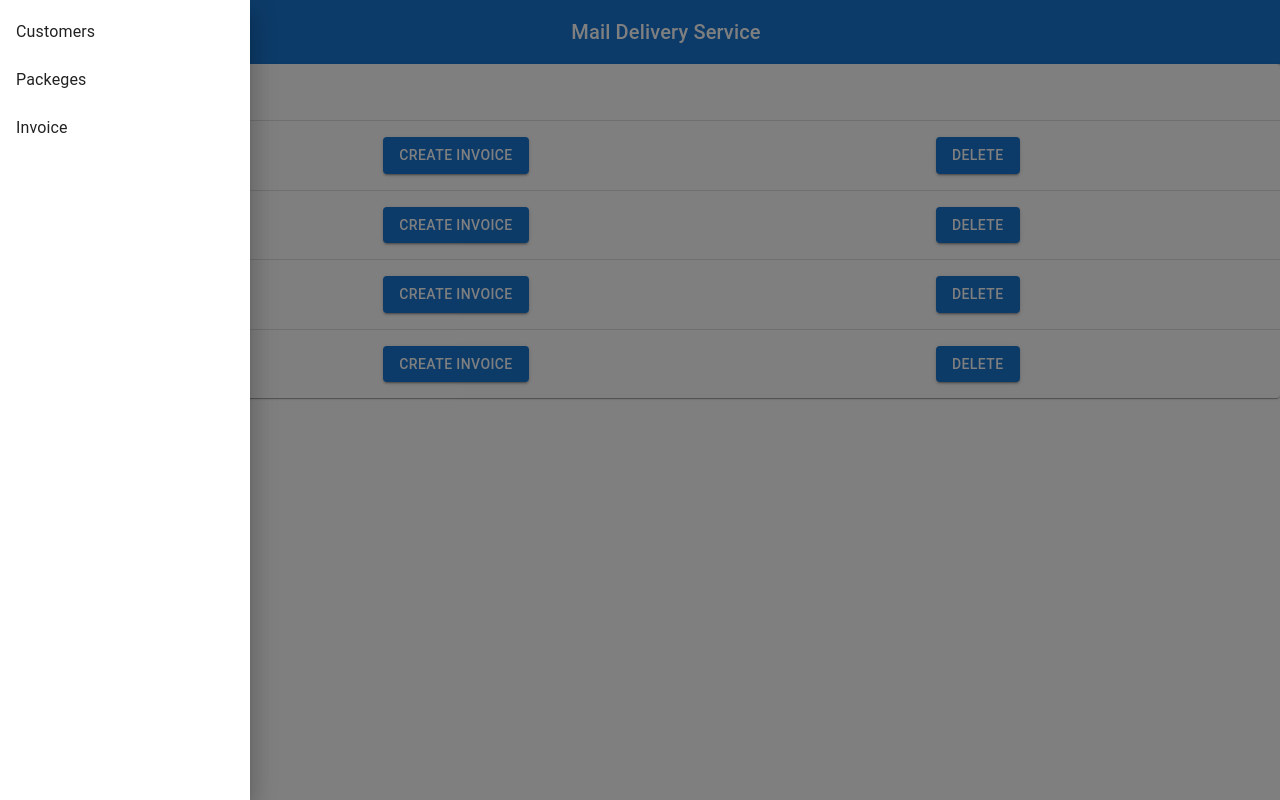
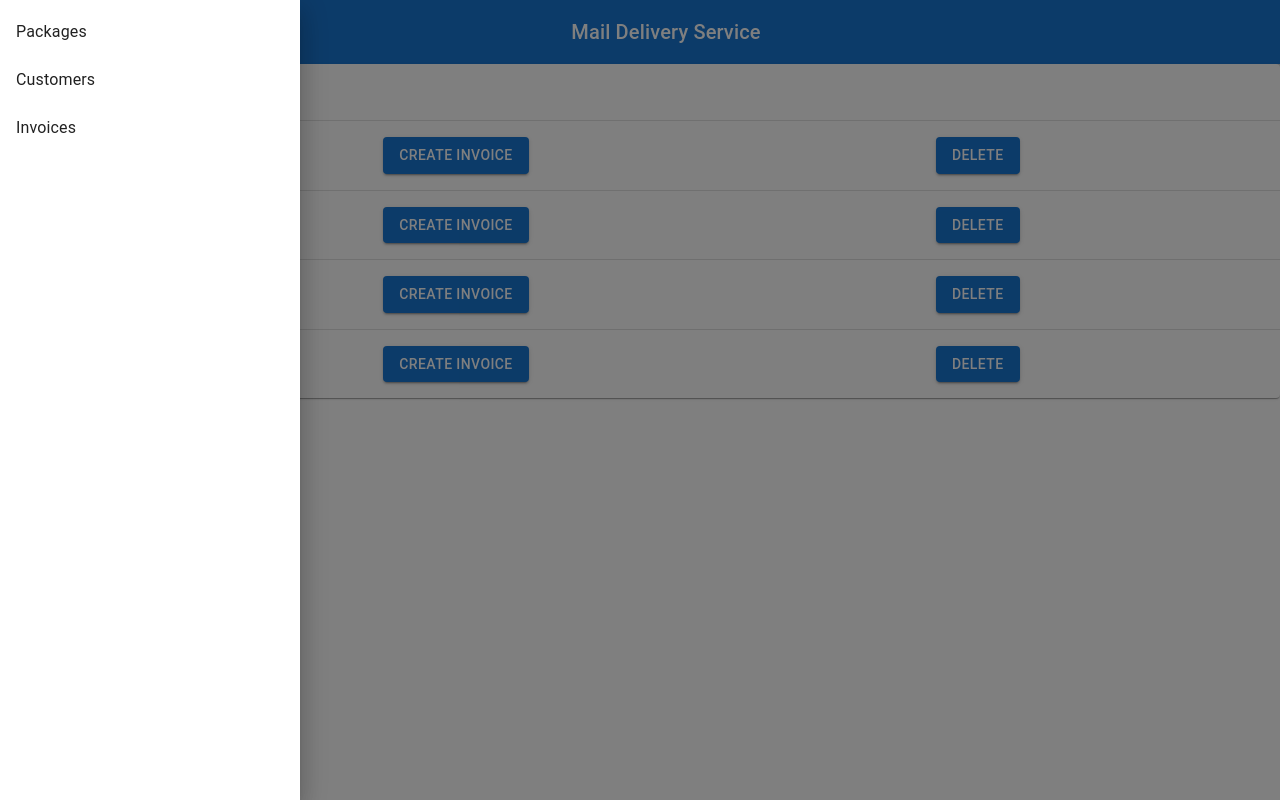
Before and after one commit to smalljiaot/simple, a React (Create React App) app: page / in a window 1280 px wide. Both pictures are taken after a click on the button "menu". Built offline with nearby package versions, Linux system fonts and the light colour scheme.

Commit message:
fix: header drawer

```diff
--- a/src/component/Header/Header.js
+++ b/src/component/Header/Header.js
@@ -5,7 +5,7 @@ import Toolbar from '@mui/material/Toolbar';
 import Typography from '@mui/material/Typography';
 import IconButton from '@mui/material/IconButton';
 import MenuIcon from '@mui/icons-material/Menu';
-import { List, ListItem, ListItemText, SwipeableDrawer } from '@mui/material';
+import { Drawer, List, ListItem, ListItemText, SwipeableDrawer } from '@mui/material';
 import { Link } from 'react-router-dom';
 
 
@@ -16,55 +16,9 @@ function Header() {
 
   const toggleDrawer = (open) => () => setState(open)
 
-  const list = (anchor) => (
-    <Box
-      sx={{ width: anchor === 'top' || anchor === 'bottom' ? 'auto' : 250 }}
-      onClick={toggleDrawer(false)}
-      onKeyDown={toggleDrawer(false)}
-    >
-      <List>
-        {['Customers', 'Packeges', 'Invoice',].map((text, index) => (
-          <Link key={text+index} style={{ textDecoration: "none", color: 'inherit' }} to={`${text !== "Customers" ? `/${text}` : "/"}`}>
-            <ListItem button key={text}>
-              <ListItemText align="left">{text}</ListItemText>
-            </ListItem>
-          </Link>
-        ))}
-      </List>
-    </Box>
-  );
 
   return (
-  //   <Drawer
-  //   anchor={"left"}
-  //   open={false}
-  //   onClose={() => { }}
-
-  // >
-  //   <List style={{ width: "300px" }}>
-  //     <ListItem button>
-  //       <ListItemText primary={"Packages"} />
-  //     </ListItem>
-  //     <ListItem button>
-  //       <ListItemText primary={"Customers"} />
-  //     </ListItem>
-  //     <ListItem button>
-  //       <ListItemText primary={"Invoices"} />
-  //     </ListItem>
-  //   </List>
-  // </Drawer>
-
     <div>
-      <>
-        <SwipeableDrawer
-          open={state}
-          onClose={toggleDrawer(false)}
-        >
-          {list("left")}
-        </SwipeableDrawer>
-      </>
-
-
       <Box sx={{ flexGrow: 1 }}>
         <AppBar position="static">
           <Toolbar>
@@ -86,6 +40,31 @@ function Header() {
         </AppBar>
       </Box>
 
+      <Drawer
+        anchor={"left"}
+        open={state}
+        onClose={toggleDrawer(false)}
+      >
+        <List style={{ width: "300px" }}>
+          <Link style={{ textDecoration: "none", color: 'inherit' }} to={"/Packeges"}>
+            <ListItem button onClick={toggleDrawer(false)}>
+              <ListItemText primary={"Packages"} />
+            </ListItem>
+          </Link>
+
+          <Link style={{ textDecoration: "none", color: 'inherit' }} to={"/"}>
+            <ListItem button onClick={toggleDrawer(false)}>
+              <ListItemText primary={"Customers"} />
+            </ListItem>
+          </Link>
+
+          <Link style={{ textDecoration: "none", color: 'inherit' }} to={"/Invoice"}>
+            <ListItem button onClick={toggleDrawer(false)}>
+              <ListItemText primary={"Invoices"} />
+            </ListItem>
+          </Link>
+        </List>
+      </Drawer>
     </div>
   )
 }
```
